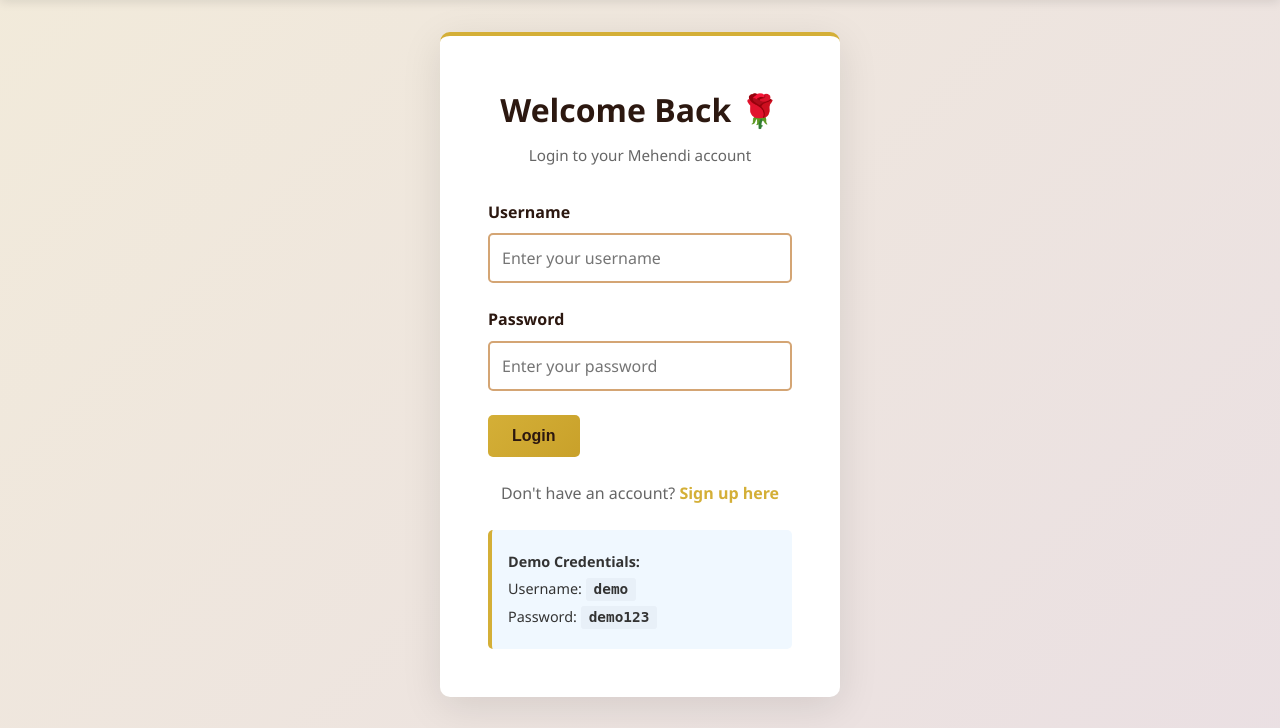
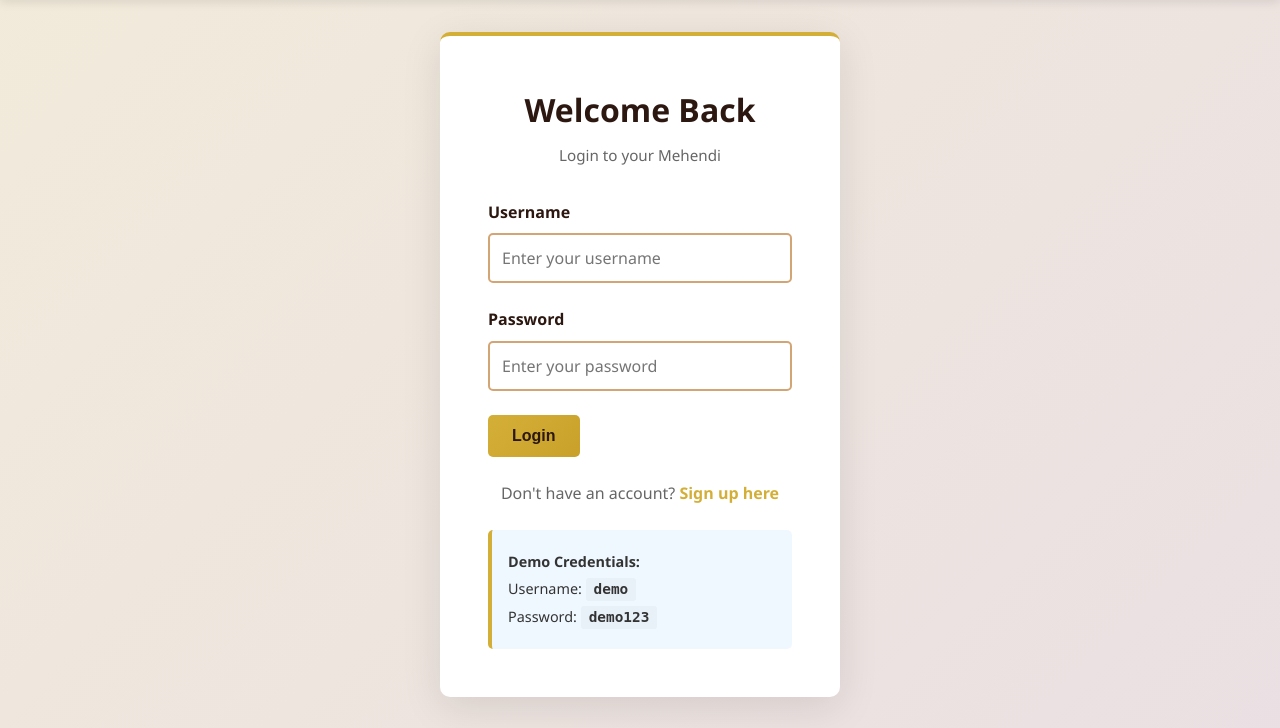
Before and after one commit to sandelaravikiran1476/Mehendi_app, a Flask app: page /login in a window 1280 px wide. Shown: the part 78-806 px from the top of the page. Run offline with Flask 3, Linux system fonts and the light colour scheme.

Commit message:
beautytips

```diff
--- a/templates/login.html
+++ b/templates/login.html
@@ -6,19 +6,21 @@
 <div class="auth-container">
     <div class="auth-card">
         <div class="auth-header">
-            <h2>Welcome Back 🌹</h2>
-            <p>Login to your Mehendi account</p>
+            <h2>Welcome Back </h2>
+            <p>Login to your Mehendi </p>
         </div>
 
         <form method="POST" class="auth-form">
             <div class="form-group">
                 <label for="username">Username</label>
-                <input type="text" id="username" name="username" required class="form-input" placeholder="Enter your username">
+                <input type="text" id="username" name="username" required class="form-input"
+                    placeholder="Enter your username">
             </div>
 
             <div class="form-group">
                 <label for="password">Password</label>
-                <input type="password" id="password" name="password" required class="form-input" placeholder="Enter your password">
+                <input type="password" id="password" name="password" required class="form-input"
+                    placeholder="Enter your password">
             </div>
 
             <button type="submit" class="btn btn-primary">Login</button>
```
